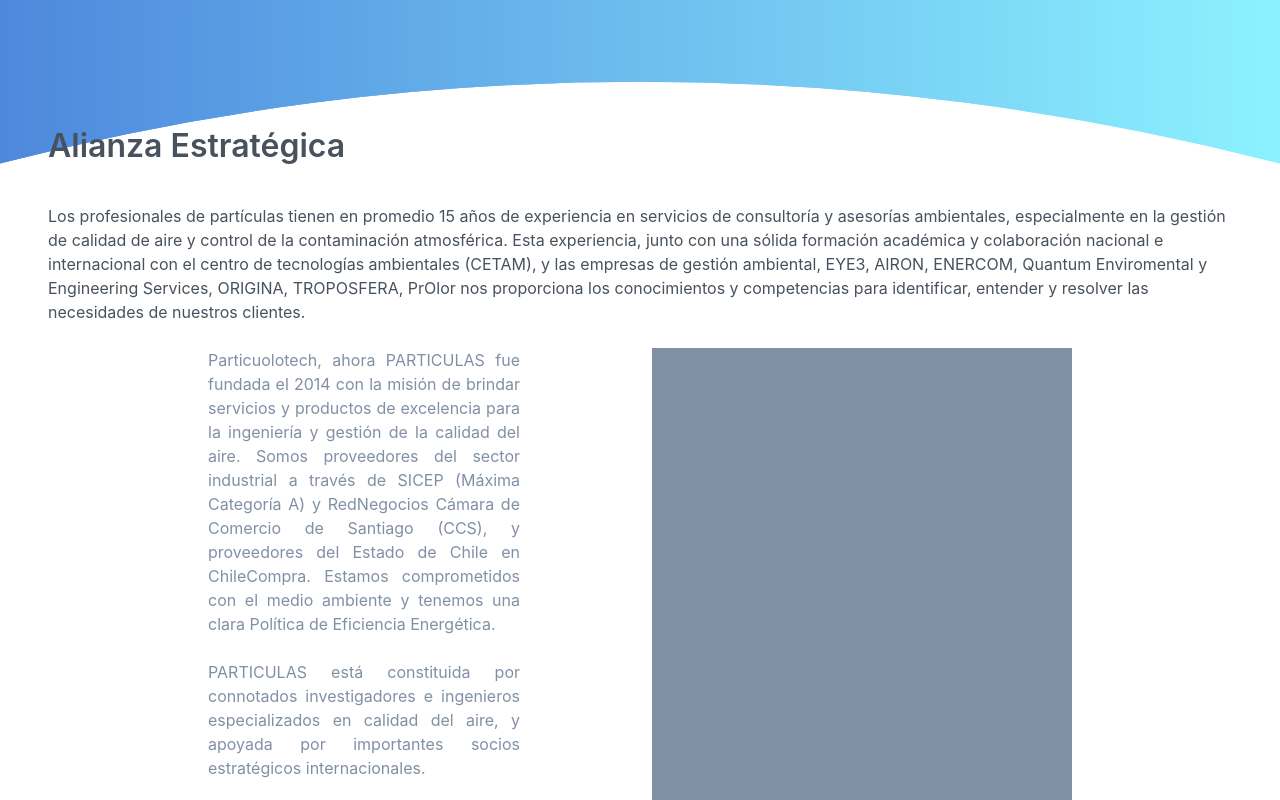
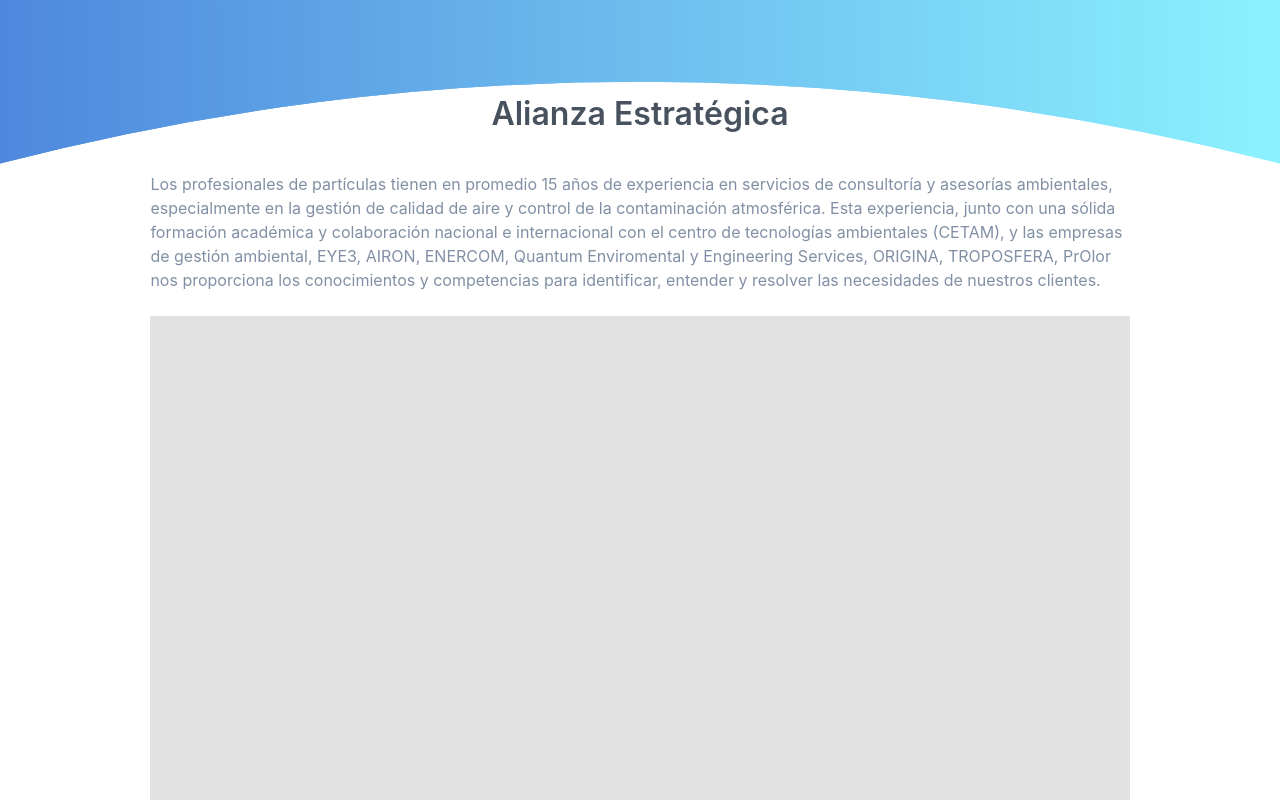
Before and after one commit to progressio-spa/particulasCL, a Vue app: page /#/ in a window 1280 px wide. Shown: the part 1520-2320 px from the top of the page. Built offline with nearby package versions, Linux system fonts and the light colour scheme.

Commit message:
CHG: se corrige vista de alianza estrategica

```diff
--- a/src/sections/Strategic.vue
+++ b/src/sections/Strategic.vue
@@ -18,21 +18,7 @@
                 </div>
             </div>
             <div class="columns" id="columns-body">
-                <div class="column is-half" id="left">
-                    <div class="aboutUs-body">
-                        <p>Particuolotech,
-                            ahora PARTICULAS fue fundada el 2014 con la misión de brindar servicios y productos de
-                            excelencia para la ingeniería y gestión de la calidad del aire. Somos proveedores del sector
-                            industrial a través de SICEP (Máxima Categoría A) y RedNegocios Cámara de Comercio de
-                            Santiago (CCS),
-                            y proveedores del Estado de Chile en ChileCompra. Estamos comprometidos con el medio
-                            ambiente y tenemos una clara Política de Eficiencia Energética. </p><br>
-                        <p>PARTICULAS está constituida por connotados investigadores e ingenieros especializados en
-                            calidad del aire,
-                            y apoyada por importantes socios estratégicos internacionales. </p>
-                    </div>
-                </div>
-                <div class="column is-half" id="right">
+                <div class="column is-full" id="brands">
                     <div class="color"></div>
                 </div>
             </div>
@@ -47,11 +33,11 @@
         justify-content: center;
         align-items: flex-start;
         background-image: url('../assets/DegradeBlanco.svg');
-
         -webkit-background-size: cover;
         -moz-background-size: cover;
         -o-background-size: cover;
         background-size: cover;
+        padding-top: 2vh;
     }
 
     .container {
@@ -73,13 +59,15 @@
 
     .header {
         display: flex;
-        flex-direction: column;
+        flex-direction: row;
         justify-content: center;
         padding-bottom: 5vh;
     }
 
     .description{
-        color: #47525E;
+        color: #8190A5;
+        padding-left: 8vw;
+        padding-right: 8vw;
     }
 
     .aboutUs-body {
@@ -88,19 +76,16 @@
         text-align: justify;
     }
 
-    #left {
-        padding-left: 20vh;
-        padding-right: 15vh;
-    }
 
-    #right {
-        padding-right: 20vh;
+    #brands {
+        padding-left: 8vw;
+        padding-right: 8vw;
     }
 
     .color {
         width: 100%;
         height: 100%;
-        background-color: #8190A5;
+        background-color: rgb(226, 226, 226);
     }
 
     #columns-header {
```
